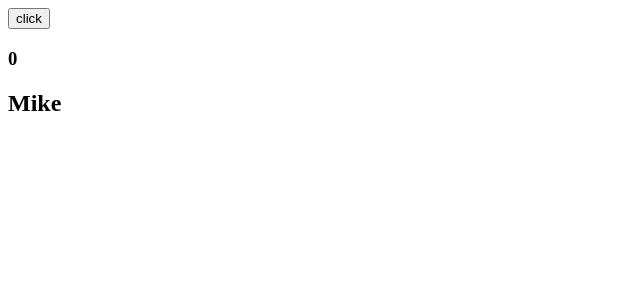
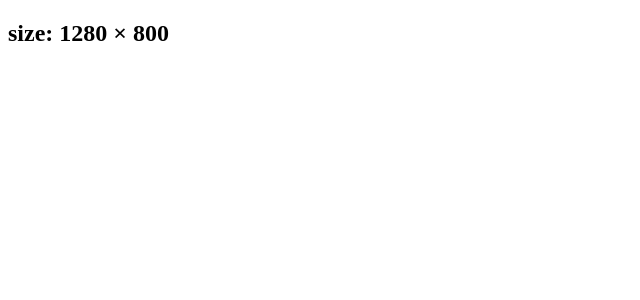
Before and after one commit to wangkaiwd/react-project, a React (Create React App) app: page / in a window 1280 px wide. Shown: the top 300 px of the page, without its empty margins (0-640 px from the left). Built offline with nearby package versions, Linux system fonts and the light colour scheme.

Commit message:
feat: useEffect simple demo complete

```diff
--- a/src/App.tsx
+++ b/src/App.tsx
@@ -3,6 +3,7 @@ import React, { Component, lazy, Suspense } from 'react';
 const ContextDemo = lazy(() => import(/* webpackChunkName: "contextDemo" */'./ContextDemo'));
 const MemoDemo = lazy(() => import(/* webpackChunkName: "memoDemo" */ './MemoDemo'));
 const UseStateDemo = lazy(() => import(/* webpackChunkName: "useStateDemo" */'./UseStateDemo'));
+const UseEffectDemo = lazy(() => import(/* webpackChunkName: "useEffectDemo" */'./UseEffectDemo'));
 // const App: React.FC = () => {
 //   return (
 //     <div className="App">
@@ -50,7 +51,8 @@ class App extends Component<AppProps, AppState> {
       <Suspense fallback={<div>loading...</div>}>
         {/*<ContextDemo/>*/}
         {/*<MemoDemo/>*/}
-        <UseStateDemo/>
+        {/*<UseStateDemo/>*/}
+        <UseEffectDemo/>
       </Suspense>
     );
   }
--- /dev/null
+++ b/src/UseEffectDemo.tsx
@@ -0,0 +1,36 @@
+import React, { useEffect, useState } from 'react';
+
+interface Props {
+
+}
+
+interface SizeProps {
+  width: number;
+  height: number;
+}
+
+const UseEffectDemo: React.FC<Props> = () => {
+  const [size, setSize] = useState<SizeProps>({
+    width: document.documentElement.clientWidth,
+    height: document.documentElement.clientHeight
+  });
+  useEffect(() => {
+    const onResize: EventListener = () => {
+      setSize({
+        width: document.documentElement.clientWidth,
+        height: document.documentElement.clientHeight
+      });
+    };
+    window.addEventListener('resize', onResize);
+    return () => {
+      window.removeEventListener('resize', onResize);
+    };
+  }, []);
+  return (
+    <div>
+      <h2>size: {size.width} × {size.height}</h2>
+    </div>
+  );
+};
+
+export default UseEffectDemo;
```
